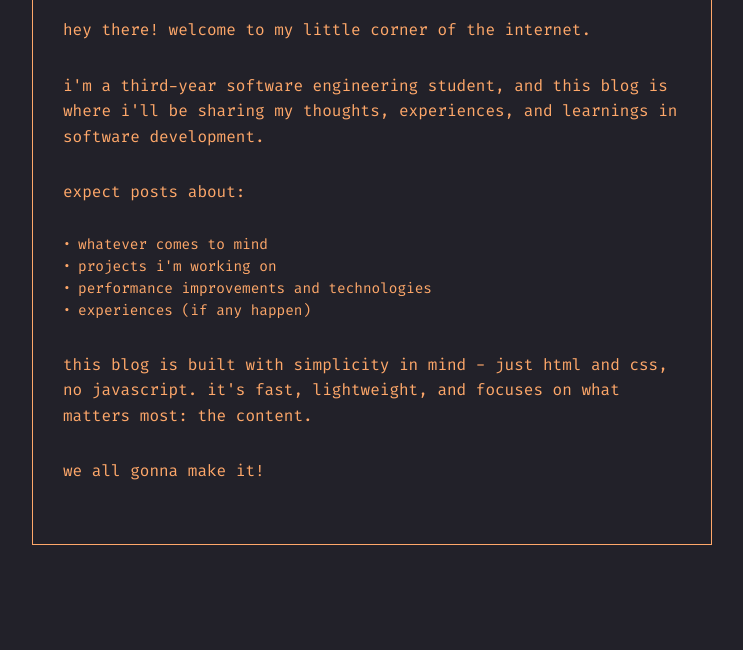
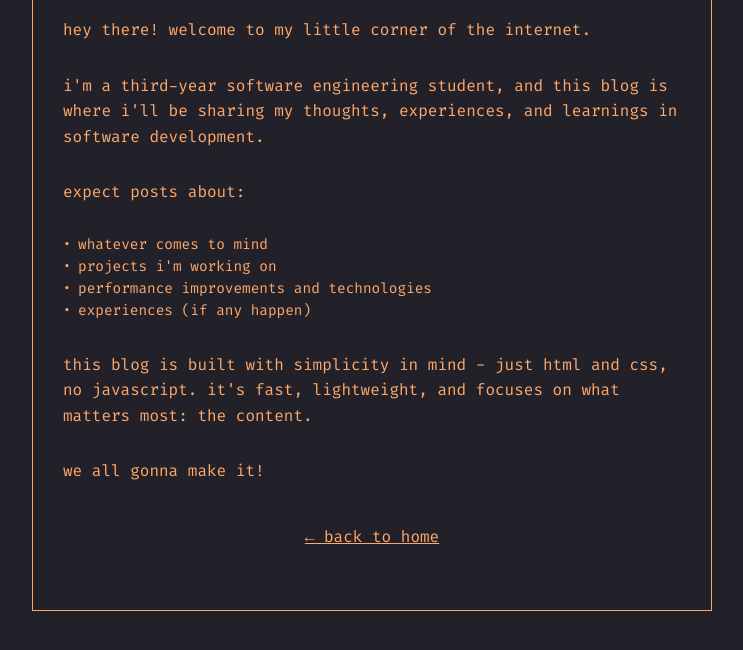
Before and after one commit to byigitt/simple-blog, a plain HTML site: page posts/welcome.html in a window 1280 px wide. Shown: the part 236-886 px from the top of the page, without its empty margins (268-1011 px from the left). Before the commit the page ends 821 px from the top, so only its background shows below. Drawn offline with Linux system fonts and the light colour scheme.

Commit message:
feat: add "back to home" link to smartmove and welcome pages for improved navigation

```diff
--- a/posts/welcome.html
+++ b/posts/welcome.html
@@ -42,6 +42,10 @@
             <p>this blog is built with simplicity in mind - just html and css, no javascript. it's fast, lightweight, and focuses on what matters most: the content.</p>
 
             <p>we all gonna make it!</p>
+
+            <p style="text-align: center; margin-top: 40px;">
+              <a href="/">← back to home</a>
+            </p>
         </article>
     </main>
 </body>
```
Also changed, not shown: posts/smartmove.html (+4 -0 lines).
